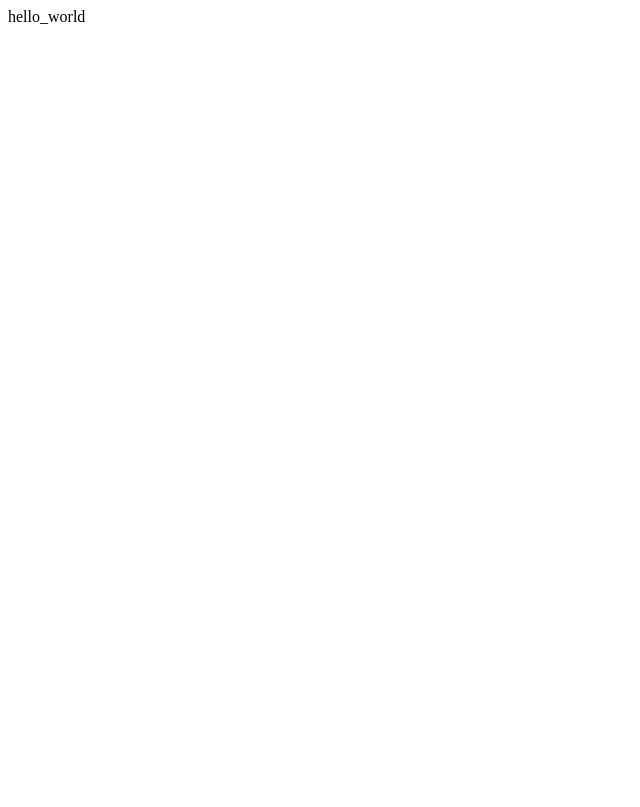
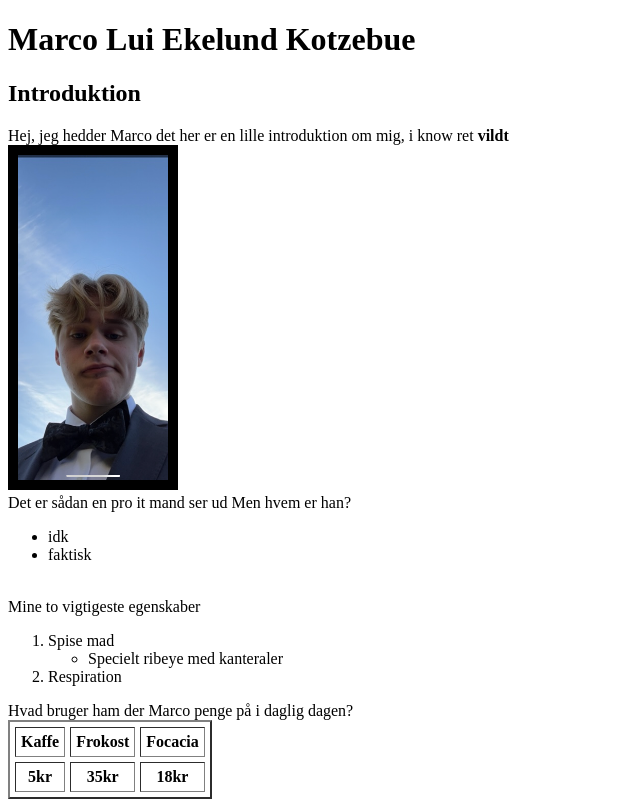
Before and after one commit to Marcoluik/Marcoluik.github.io, a plain HTML site: page index.html in a window 1280 px wide. Shown: the whole page, without its empty margins (0-640 px from the left). Drawn offline with Linux system fonts and the light colour scheme.

Commit message:
intro til html 5

```diff
--- a/index.html
+++ b/index.html
@@ -1 +1,52 @@
-hello_world
+<!DOCTYPE html>
+
+<html>
+    <head>
+            <meta charset="utf-8">
+            <meta name="viewport" content="width=device-width", initial-scale="1">
+            <title>Marco Lui Ekelund Kotzebue </title>
+    </head>
+        <h1>Marco Lui Ekelund Kotzebue</h1>
+        <h2>Introduktion</h2>
+    <body>
+            Hej, jeg hedder Marco det her er en lille introduktion om mig, i know ret <b>vildt</b>
+            <br>
+            <img src="output-onlinepngtools (1).png" Border="10">
+            <br>
+            Det er sådan en pro it mand ser ud
+            Men hvem er han?
+            <ul>
+                <li>idk</li>
+                <li>faktisk</li>
+            </ul>
+            <br>
+            Mine to vigtigeste egenskaber
+            <ol>
+                <li>Spise mad</li>
+                    <ul>
+                        <li>Specielt ribeye med kanteraler</li>
+                    </ul>
+                <li>Respiration</li>
+            </ol>
+
+    Hvad bruger ham der Marco penge på i daglig dagen?
+        <table Border="2" cellpadding="5" cellspacing="5">
+
+            <tr>
+                <th>Kaffe</th>
+                <th>Frokost</th>
+                <th>Focacia</th>
+
+            </tr>
+            <tr>
+                <th>5kr</th>
+                <th>35kr</th>
+                <th>18kr</th>
+
+            </tr>
+
+
+        </table>
+    </body>
+
+</html>
```
Also changed, not shown: output-onlinepngtools (1).png (added), 1 other file.
